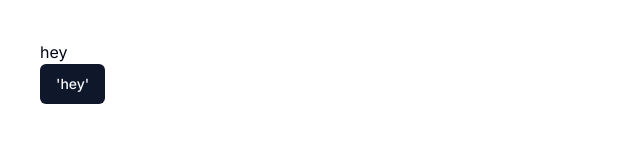
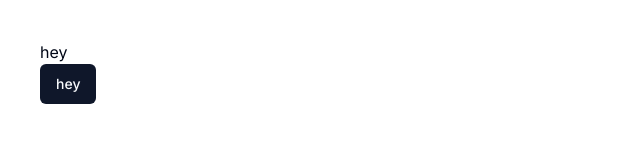
Before and after one commit to sohan01fw/lazypick, a Next.js app: page / in a window 1280 px wide. Shown: the top 160 px of the page, without its empty margins (0-640 px from the left). Built offline with nearby package versions, Linux system fonts and the light colour scheme.

Commit message:
refactor(files): fix the incorrect format

```diff
--- a/src/app/page.tsx
+++ b/src/app/page.tsx
@@ -3,10 +3,10 @@ import { Button } from "@/components/ui/button";
 
 export default function Home() {
   return (
-    <main className='m-10'>
+    <main className="m-10">
       <h1>hey</h1>
 
-      <Button>'hey'</Button>
+      <Button>hey</Button>
     </main>
   );
 }
```
